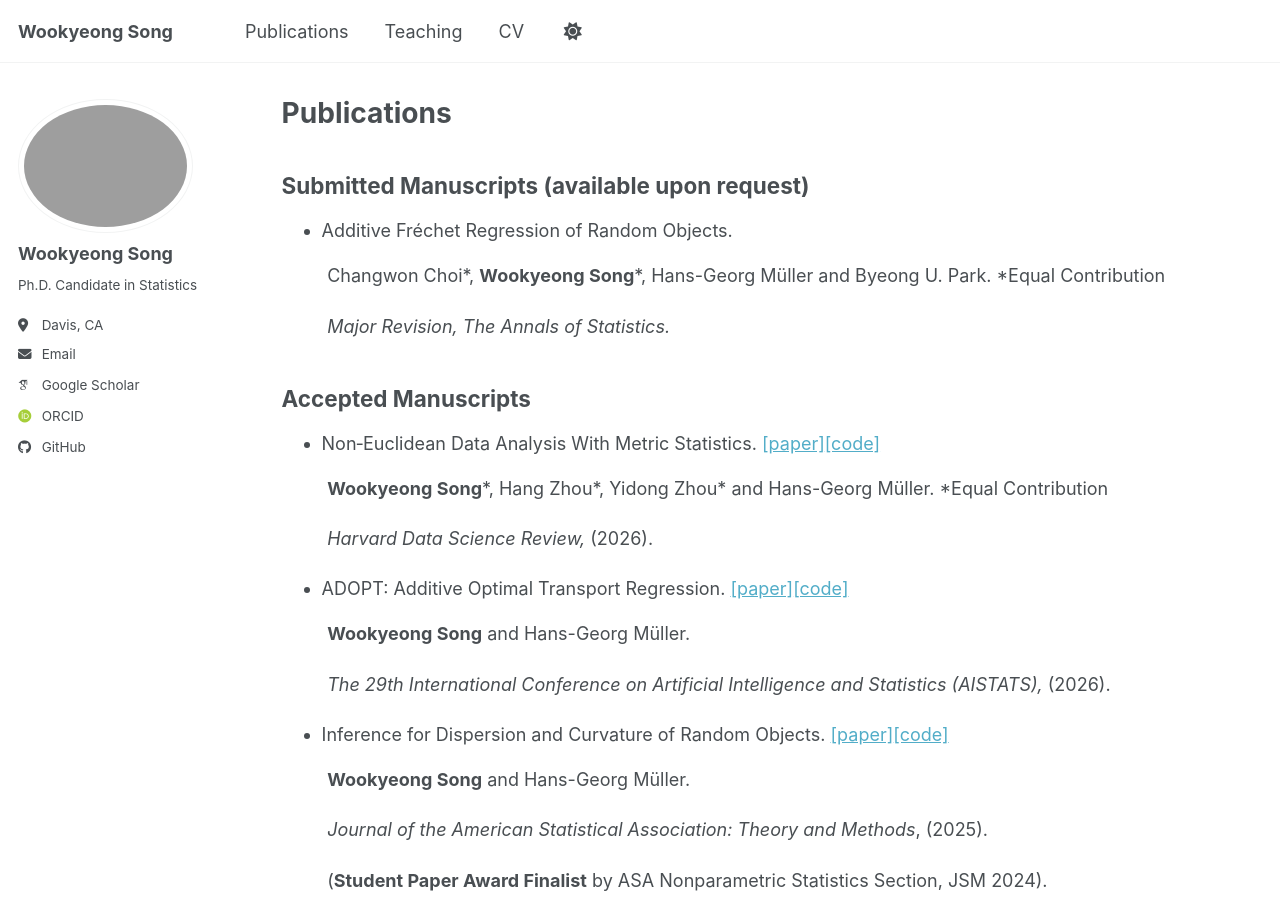
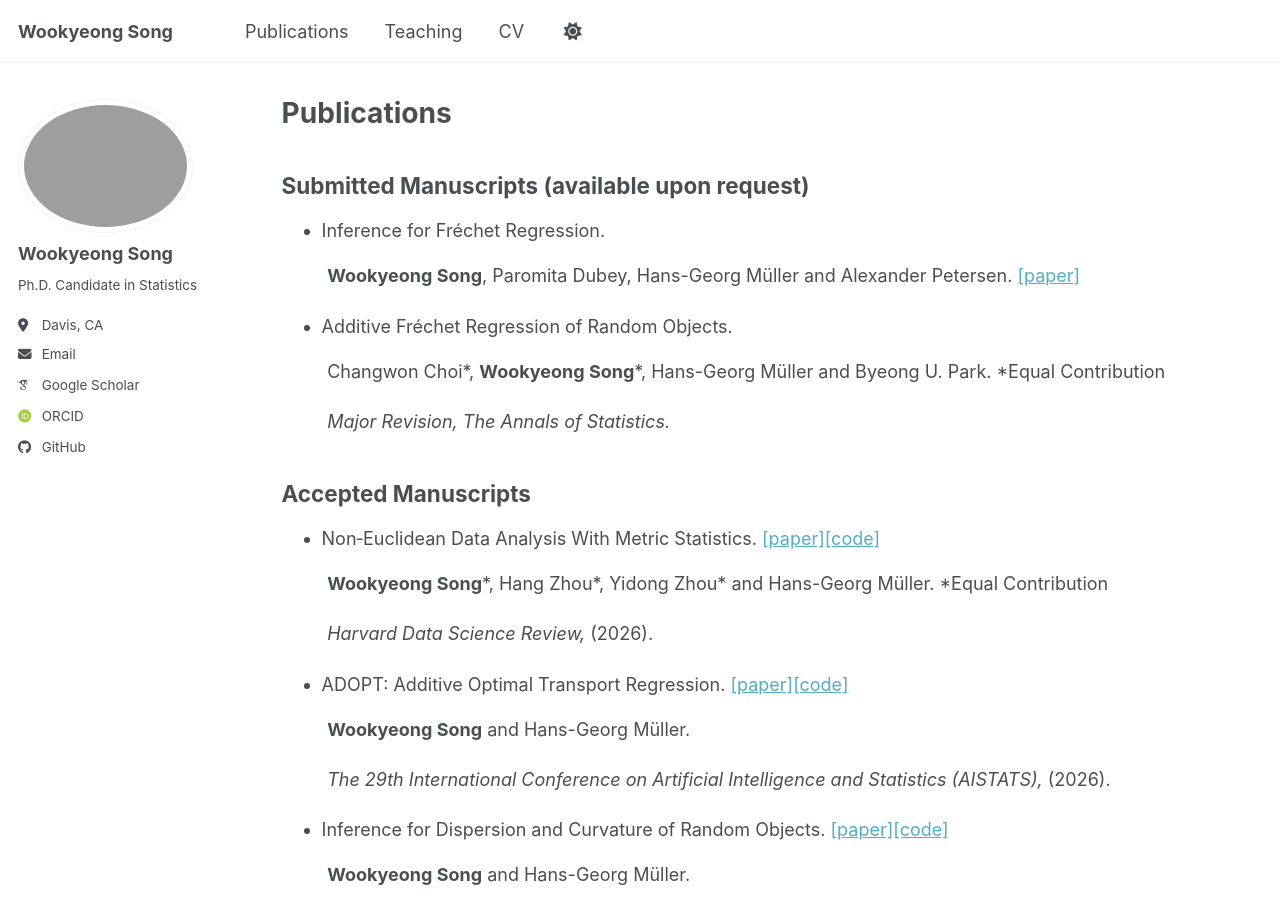
Before and after one commit to wookyeongSong/wookyeongsong.github.io, a Jekyll site: the page built from _pages/publications.md, in a window 1280 px wide and 900 px high. Built offline with Jekyll 4.4.1, drawn with Linux system fonts in a browser that asks for light colours; some web fonts are replaced; a script bundle is joined from its source files by our own code; library files that are not in the unit come from our copies.

Commit message:
update pub

```diff
--- a/_pages/publications.md
+++ b/_pages/publications.md
@@ -5,6 +5,11 @@ permalink: /publications/
 author_profile: true
 ---
 ## Submitted Manuscripts (available upon request)
+
+- Inference for Fréchet Regression.
+
+&nbsp;&nbsp;&nbsp;&nbsp;&nbsp;&nbsp;&nbsp;&nbsp; **Wookyeong Song**, Paromita Dubey, Hans-Georg Müller and Alexander Petersen. [\[paper\]](https://arxiv.org/pdf/2605.19519)
+
 
 - Additive Fréchet Regression of Random Objects.
 
@@ -23,7 +28,7 @@ author_profile: true
 
 &nbsp;&nbsp;&nbsp;&nbsp;&nbsp;&nbsp;&nbsp;&nbsp; *Harvard Data Science Review,* (2026).
 
-- ADOPT: Additive Optimal Transport Regression. [\[paper\]](https://openreview.net/pdf?id=DBVYeyyUJi)[\[code\]](https://github.com/wookyeongSong/ADOPT)
+- ADOPT: Additive Optimal Transport Regression. [\[paper\]]({'/files/song26.pdf'})[\[code\]](https://github.com/wookyeongSong/ADOPT)
 
 &nbsp;&nbsp;&nbsp;&nbsp;&nbsp;&nbsp;&nbsp;&nbsp; **Wookyeong Song** and Hans-Georg Müller.
 
```
Also changed, not shown: 2 other files.
